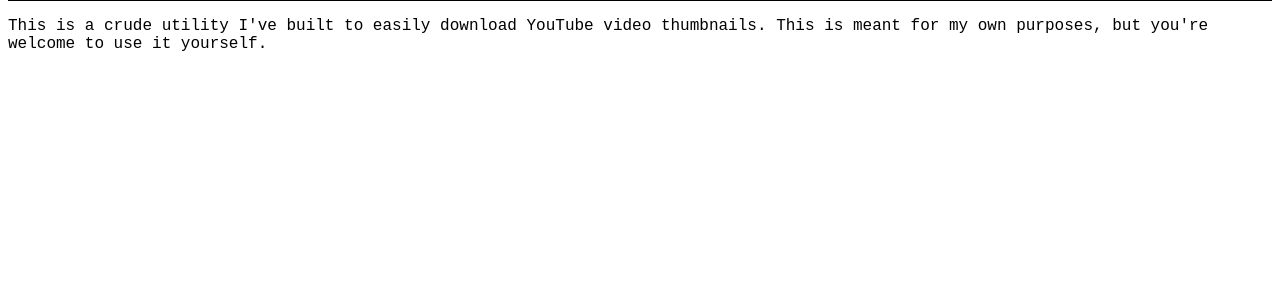
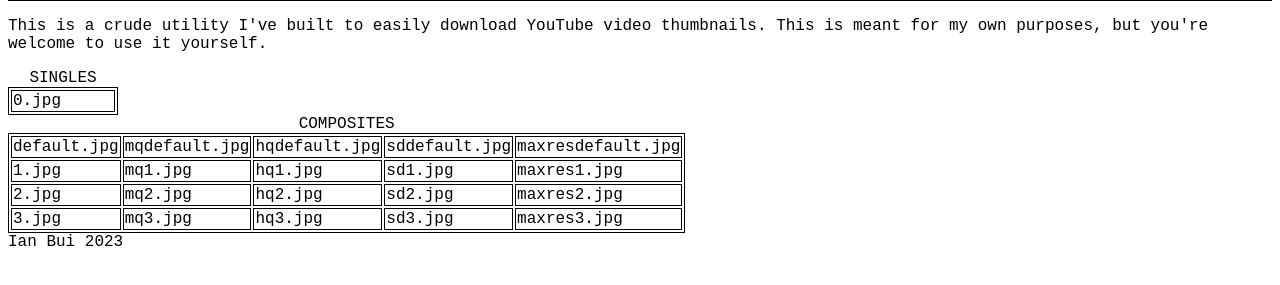
Before and after one commit to thinkbui/youtube-thumbnail-grabber, a plain HTML site: page index.html in a window 1280 px wide. Shown: the part 89-374 px from the top of the page. Drawn offline with Linux system fonts and the light colour scheme.

Commit message:
Added basic JS and plumbed into HTML

```diff
--- a/assets/css/style.css
+++ b/assets/css/style.css
@@ -5,3 +5,12 @@ body {
 header {
   border: 1px solid black;
 }
+
+table {
+  border: 1px solid black;
+}
+
+td {
+  border: 1px solid black;
+  width: 100px;
+}
--- /dev/null
+++ b/assets/js/main.js
@@ -0,0 +1,44 @@
+const singles = ["0"];
+const composites = ["default","1","2","3"];
+const c_prefixes = ["","mq","hq","sd","maxres"];
+const extensions = ["jpg"];
+
+const s_table = document.getElementById("singles");
+const c_table = document.getElementById("composites");
+
+let youtube_id = "Y7dpJ0oseIA";
+
+function buildTables() {
+  buildSinglesRow();
+  buildCompositesTable();
+}
+
+function buildSinglesRow() {
+  let row = document.createElement("tr");
+  for(let i=0;i<singles.length;i++){
+    row.append(buildCell(singles[i],""));
+  }
+  s_table.append(row);
+}
+
+function buildCompositesTable() {
+  for(let i=0;i<composites.length;i++){
+    buildCompositesRow(composites[i]);
+  }
+}
+
+function buildCompositesRow(name) {
+  let row = document.createElement("tr");
+  for(let i=0;i<c_prefixes.length;i++){
+    row.append(buildCell(name,c_prefixes[i]));
+  }
+  c_table.append(row);
+}
+
+function buildCell(name, prefix) {
+  let cell = document.createElement("td");
+  cell.textContent = `${prefix}${name}.${extensions[0]}`;
+  return cell;
+}
+
+buildTables();
--- a/index.html
+++ b/index.html
@@ -15,8 +15,16 @@
     <p>This is a crude utility I've built to easily download YouTube video thumbnails.  This is meant for my own purposes, but you're welcome to use it yourself.</p>
   </article>
   <section>
-    <table>
+    <table id="singles">
+      <caption>SINGLES</caption>
+    </table>
+    <table id="composites">
+      <caption>COMPOSITES</caption>
     </table>
   </section>
+  <footer>
+    Ian Bui 2023
+  </footer>
+  <script src="./assets/js/main.js"></script>
 </body>
 </html>
```
